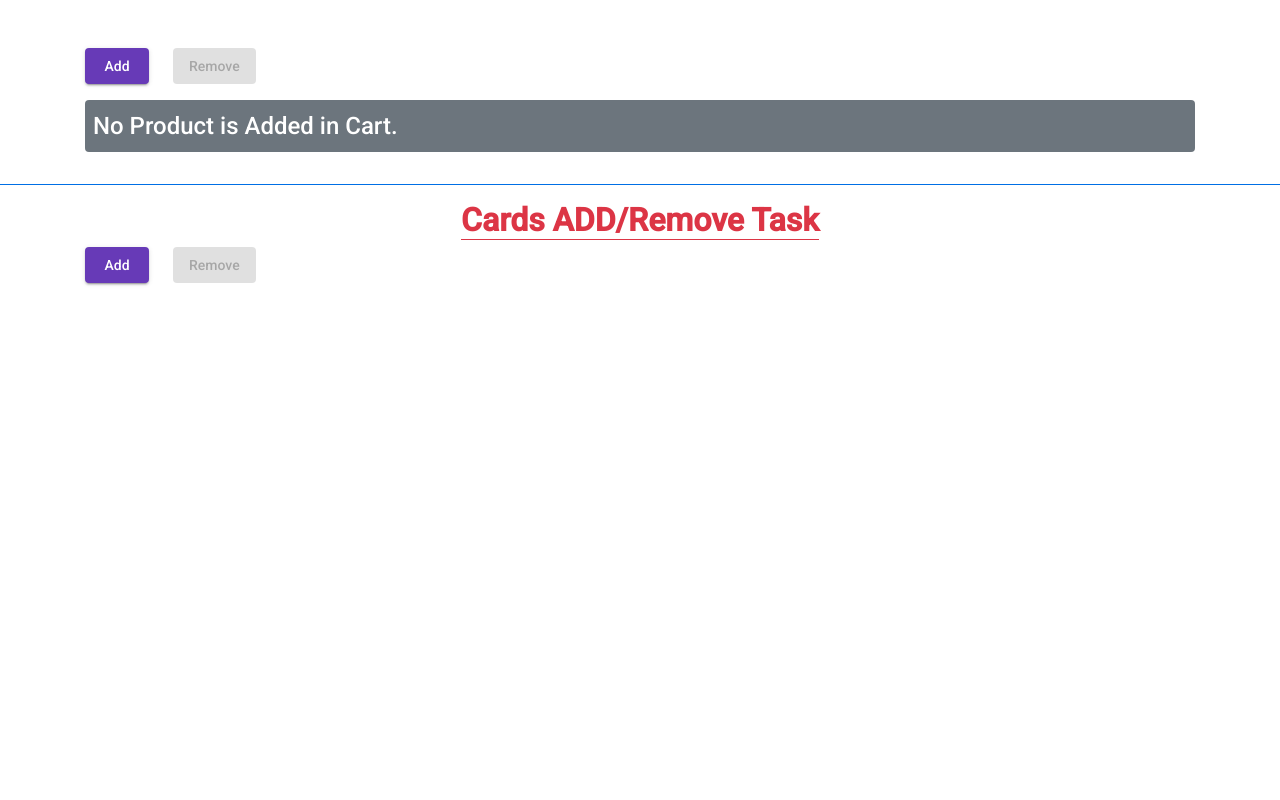
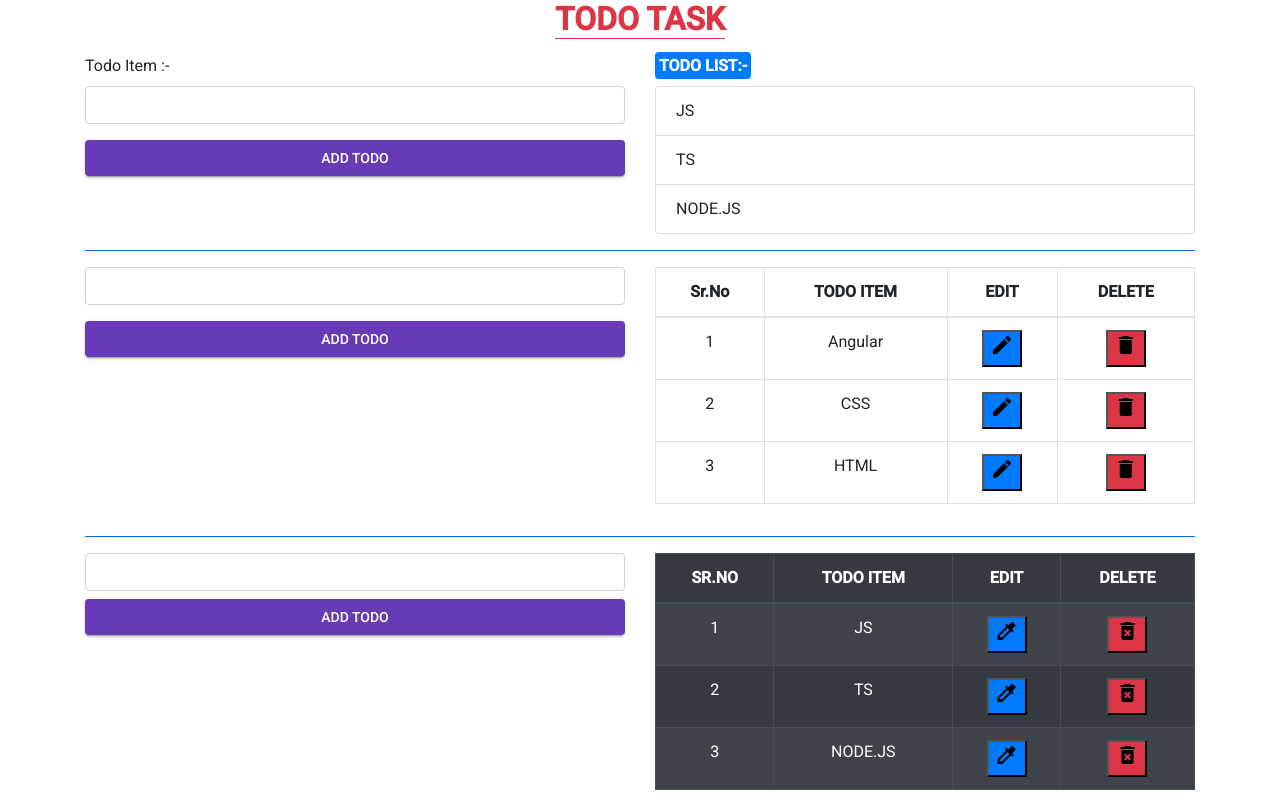
Before and after one commit to biradarsatyam66-eng/OurNewApp, an Angular app: page / in a window 1280 px wide. Shown: the top 800 px of the page. Built offline with nearby package versions, Linux system fonts and the light colour scheme.

Commit message:
todo task

```diff
--- a/src/app/app.component.html
+++ b/src/app/app.component.html
@@ -1,3 +1,6 @@
+<app-todo></app-todo>
+
+<hr class="bg-primary">
 
 <app-event></app-event>
 
--- a/src/app/app.module.ts
+++ b/src/app/app.module.ts
@@ -9,7 +9,8 @@ import { ImageComponent } from './image/image.component'
 import {MatCardModule} from '@angular/material/card';
 import { MatButtonModule } from '@angular/material/button';
 import {MatIconModule} from '@angular/material/icon';
-import{EventComponent} from './Event/event.component'
+import{EventComponent} from './Event/event.component';
+import { TodoComponent } from './todo/todo.component'
 
 
 @NgModule({
@@ -18,7 +19,8 @@ import{EventComponent} from './Event/event.component'
     ProductComponent,
     CommentComponent,
     ImageComponent,
-    EventComponent
+    EventComponent,
+    TodoComponent
   ],
   imports: [
     BrowserModule,
--- /dev/null
+++ b/src/app/todo/todo.component.html
@@ -0,0 +1,112 @@
+<h2 class="text-center mb-3 text-danger"><strong class="border-bottom border-danger">TODO TASK</strong></h2>
+
+
+<div class="container">
+    <div class="row">
+        <div class="col-md-6">
+            <div class="form-group">
+                <label for="todo">Todo Item :-</label>
+                <input
+                #todovalue
+                type="text" class="form-control">
+            </div>
+            <button
+            (click)="ontodoAdd(todovalue)"
+            mat-raised-button color="primary" class="btn-block">ADD TODO</button>
+        </div>
+        <div class="col-md-6">
+            <strong class="bg-primary p-1 rounded text-white">TODO LIST:-</strong>
+            <ul class="list-group mt-2">
+                <li
+                *ngFor="let t of todoArr"
+                class="list-group-item">{{t.todoitem}}</li>
+            </ul>
+        </div>
+    </div>
+
+    <hr class="bg-primary">
+
+    <div class="row mt-2">
+        <div class="col-md-6">
+            <div class="form-group">
+                <input
+                #todo
+                type="text" class="form-control">
+            </div>
+            <button
+            (click)="ontodoadd(todo)"
+            mat-raised-button color="primary" class="btn-block">ADD TODO</button>
+        </div>
+        <div class="col-md-6">
+            <table class="table table-bordered">
+                <thead>
+                    <tr class="text-center">
+                        <th>Sr.No</th>
+                        <th>TODO ITEM</th>
+                        <th>EDIT</th>
+                        <th>DELETE</th>
+                    </tr>
+                </thead>
+                <tbody>
+                    <tr
+                    *ngFor="let t of todoarr,index as i"
+                    class="text-center">
+                        <td>{{i+1}}</td>
+                        <td>{{t.todoitem}}</td>
+                        <td><button class="bg-primary" matMiniFab><mat-icon>edit</mat-icon></button></td>
+                        <td><button class="bg-danger" matMiniFab><mat-icon>delete</mat-icon></button></td>
+                    </tr>
+                </tbody>
+            </table>
+        </div>
+    </div>
+
+
+    <hr class="bg-primary">
+
+    <div class="row">
+        <div class="col-md-6">
+            <input
+            #Add
+            type="text" class="form-control">
+            <button
+            (click)="ontodo(Add)"
+            mat-raised-button color="primary" class="btn-block mt-2">ADD TODO</button>
+        </div>
+        <div class="col-md-6">
+            <table class="table table-bordered table-striped table-dark">
+                <thead class="text-center">
+                    <tr>
+                        <th>SR.NO</th>
+                        <th>TODO ITEM</th>
+                        <th>EDIT</th>
+                        <th>DELETE</th>
+                    </tr>
+                </thead>
+                <tbody class="text-center">
+                    <tr *ngFor="let t of todoArr,let i = index">
+                        <td>{{i + 1}}</td>
+                        <td>{{t.todoitem}}</td>
+                        <td><button class="bg-primary"><mat-icon>colorize</mat-icon></button></td>
+                        <td><button class="bg-danger"><mat-icon>delete_forever</mat-icon></button></td>
+                    </tr>
+                </tbody>
+            </table>
+        </div>
+    </div>
+
+    <hr class="bg-primary">
+
+
+        <button
+        (click)="onProductadd()"
+        mat-raised-button color="primary">ADD</button>
+
+        <button
+        [disabled]="productcount <= 0 "
+        (click)="onProductremove()"
+        mat-raised-button color="warn" class="ml-4">DELETE</button>
+
+        <p class="bg-warning p-1 rounded mt-2">{{productmsg}}</p>
+
+</div>
--- /dev/null
+++ b/src/app/todo/todo.component.ts
@@ -0,0 +1,86 @@
+import { Component, OnInit } from '@angular/core';
+
+interface Itodo{
+  todoitem: string;
+  todoid: string;
+}
+
+@Component({
+  selector: 'app-todo',
+  templateUrl: './todo.component.html',
+  styleUrls: ['./todo.component.scss']
+})
+export class TodoComponent implements OnInit {
+
+  constructor() { }
+
+  ngOnInit(): void {
+  }
+
+  todoArr : Itodo[] = [{
+    todoitem : 'JS',
+    todoid : '1'
+  },
+  {
+    todoitem : 'TS',
+    todoid : '1'
+  },
+  {
+    todoitem : 'NODE.JS',
+    todoid : '1'
+  }
+];
+
+todoarr : Itodo[] = [{
+    todoitem : 'Angular',
+    todoid : '1'
+  },
+  {
+    todoitem : 'CSS',
+    todoid : '1'
+  },
+  {
+    todoitem : 'HTML',
+    todoid : '1'
+  }
+];
+
+
+ontodoAdd(eve: HTMLInputElement){
+  this.todoArr.unshift({
+    todoitem : eve.value,
+    todoid : Date.now().toString()
+  })
+  eve.value = ''
+}
+
+ontodoadd(eve : HTMLInputElement){
+  this.todoarr.unshift({
+    todoitem : eve.value,
+    todoid : Date.now().toString()
+  })
+  eve.value = ''
+}
+
+ontodo(eve : HTMLInputElement){
+  this.todoArr.unshift({
+    todoitem: eve.value,
+    todoid: Date.now().toString()
+  })
+  eve.value = ''
+}
+
+productcount = 0
+productmsg = `NO PRODUCT IS ADDED CURRENTLY.`
+
+onProductadd(){
+  this.productcount++
+  this.productmsg = `${this.productcount} PRODUCT IS ADDED CURRENTLY.`
+}
+
+onProductremove(){
+  this.productcount--;
+  this.productmsg = `${this.productcount} PRODUCT IS ADDED CURRENTLY.`
+}
+
+}
```
Also changed, not shown: src/app/todo/todo.component.scss (added), 1 other file (tests, documents, lock files or other folders).
